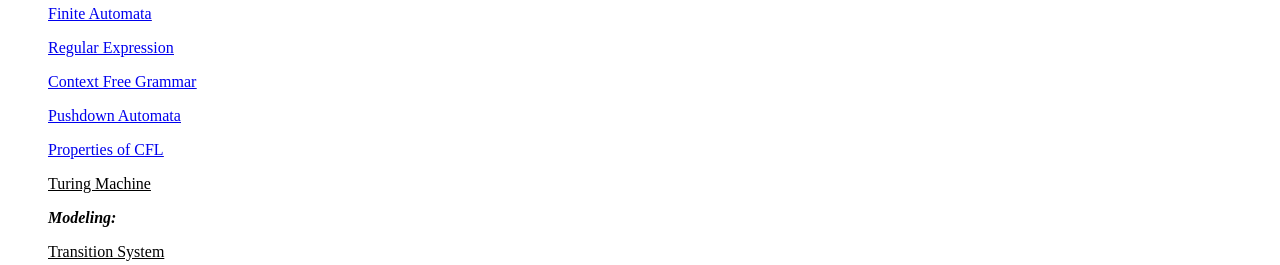
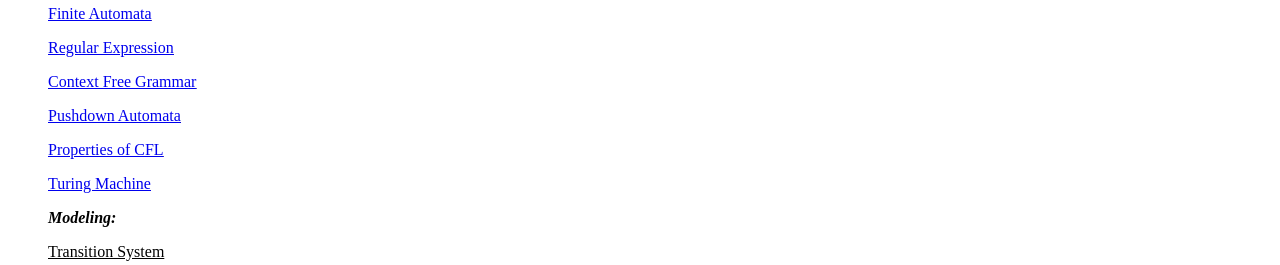
Before and after one commit to fla24course/fla24course.github.io, a plain HTML site: page index.html in a window 1280 px wide. Shown: the part 839-1104 px from the top of the page. Drawn offline with Linux system fonts and the light colour scheme.

Commit message:
update tm

```diff
--- a/index.html
+++ b/index.html
@@ -88,7 +88,7 @@ Information</font></a><font size="3" face="Times New Roman">] [</font><a href="h
     <p class="STYLE21"><u><a href="https://fla24course.github.io/doc/CFL.pptx">Context Free Grammar</a></u></p>
     <p class="STYLE21"><u><a href="https://fla24course.github.io/doc/PDA.pptx">Pushdown Automata</a></u></p>
     <p class="STYLE21"><u><a href="https://fla24course.github.io/doc/CFL2.pptx">Properties of CFL</a></u></p>
-    <p class="STYLE21"><u>Turing Machine</a></u></p>
+    <p class="STYLE21"><u><a href="https://fla24course.github.io/doc/TM.pptx">Turing Machine</a></u></p>
   <p class="STYLE21"><strong><em>Modeling:</em></strong></p>
     <p class="STYLE21"><u>Transition System</a></u></p>
     <p class="STYLE21"><u>Petri Net</a></u></p>
```
Also changed, not shown: 1 other file.
